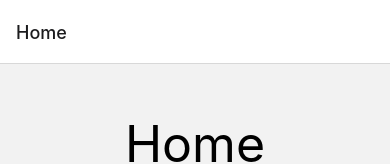
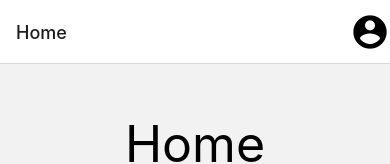
Before and after one commit to Kero3333/app-cinema, a React Native app: screen / in a window 390 px wide. Shown: the top 164 px of the page. Built offline with nearby package versions, Linux system fonts and the light colour scheme.

Commit message:
page Account

```diff
--- a/App.js
+++ b/App.js
@@ -2,22 +2,43 @@ import { StatusBar } from "expo-status-bar";
 import { StyleSheet, Text, View } from "react-native";
 import { NavigationContainer } from "@react-navigation/native";
 import { createNativeStackNavigator } from "@react-navigation/native-stack";
+import MaterialIcons from "react-native-vector-icons/MaterialIcons";
+import { contextAccount } from "./src/components/Context";
 
-import { Home } from "./src/Pages/Home";
-import { List } from "./src/Pages/List";
-import { Details } from "./src/Pages/Details";
+import { Home } from "./src/pages/Home";
+import { List } from "./src/pages/List";
+import { Details } from "./src/pages/Details";
+import { Account } from "./src/pages/Account";
 
 const stack = createNativeStackNavigator();
 
 export default function App() {
+  const accountIcon = ({ navigation }) => ({
+    headerRight: () => (
+      <MaterialIcons
+        name="account-circle"
+        size={40}
+        color={"black"}
+        onPress={() => navigation.navigate("Account")}
+      />
+    ),
+  });
+
   return (
     <NavigationContainer>
-      <stack.Navigator>
-        <stack.Screen name="Home" component={Home} />
-        <stack.Screen name="List" component={List} />
-        <stack.Screen name="Details" component={Details} />
-      </stack.Navigator>
-      <StatusBar style="auto" />
+      <contextAccount.Provider value={{}}>
+        <stack.Navigator>
+          <stack.Screen name="Home" component={Home} options={accountIcon} />
+          <stack.Screen name="List" component={List} options={accountIcon} />
+          <stack.Screen
+            name="Details"
+            component={Details}
+            options={accountIcon}
+          />
+          <stack.Screen name="Account" component={Account} />
+        </stack.Navigator>
+        <StatusBar style="auto" />
+      </contextAccount.Provider>
     </NavigationContainer>
   );
 }
--- a/package.json
+++ b/package.json
@@ -12,10 +12,12 @@
     "@react-navigation/native": "^6.1.3",
     "@react-navigation/native-stack": "^6.9.9",
     "expo": "~47.0.12",
+    "expo-sqlite": "^11.0.0",
     "expo-status-bar": "~1.4.2",
     "react": "18.1.0",
     "react-native": "0.70.5",
-    "react-native-render-html": "^6.3.4"
+    "react-native-render-html": "^6.3.4",
+    "react-native-vector-icons": "^9.2.0"
   },
   "devDependencies": {
     "@babel/core": "^7.12.9"
--- /dev/null
+++ b/src/components/Context.jsx
@@ -0,0 +1,3 @@
+import React from "react";
+
+export const contextAccount = React.createContext();
--- /dev/null
+++ b/src/pages/Account.jsx
@@ -0,0 +1,5 @@
+import { View } from "react-native";
+
+export const Account = () => {
+  return <View></View>;
+};
```
Also changed, not shown: src/pages/Details.jsx (renamed from src/Pages/Details.jsx), src/pages/Home.jsx (renamed from src/Pages/Home.jsx), src/pages/List.jsx (renamed from src/Pages/List.jsx), 1 other file (tests, documents, lock files or other folders).
